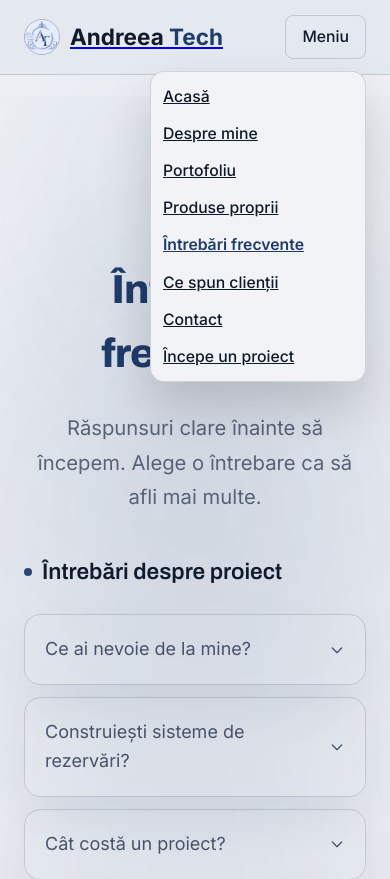
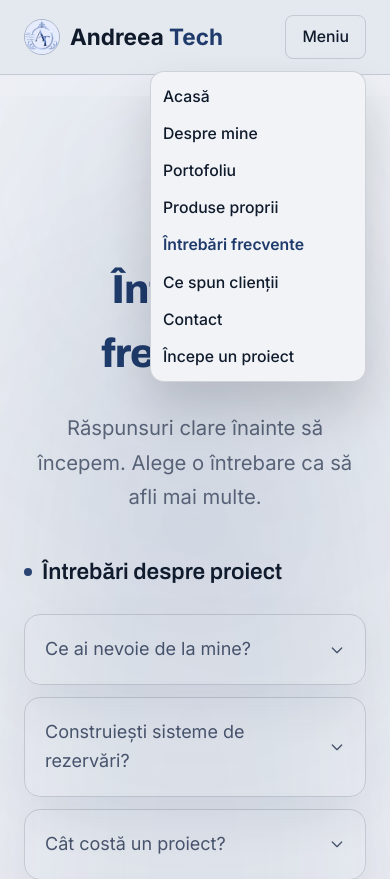
Before and after one commit to SanduAndreea22/andreeatech, a Django app: page /faq/ in a window 390 px wide, after a click on "Meniu". Shown: the top 879 px of the page. Run offline with Django 5.2, Linux system fonts and the light colour scheme.

Commit message:
Remove default underline from navbar links
.navbar-link, .navbar-brand, and .navbar-mobile-link relied on no
text-decoration rule, so the browser's default link underline showed
on every navbar item. The active-page indicator (a solid ::after bar)
was the only underline meant to be there.

Co-Authored-By: Claude Sonnet 5 <noreply@anthropic.com>
Claude-Session: https://claude.ai/code/session_01ChpHtjDpBANGCCsRsuCCHC

```diff
--- a/static/website/style.css
+++ b/static/website/style.css
@@ -377,6 +377,7 @@ main > section:first-of-type::before {
     align-items: center;
     gap: 10px;
     transition: opacity .2s ease;
+    text-decoration: none;
 }
 .navbar-brand:hover { opacity: .8; }
 
@@ -411,6 +412,7 @@ main > section:first-of-type::before {
     color: var(--ink);
     transition: var(--transition);
     position: relative;
+    text-decoration: none;
 }
 .navbar-link:hover { color: var(--blue-mid); }
 
@@ -463,7 +465,7 @@ main > section:first-of-type::before {
     gap: 12px;
 }
 
-.navbar-mobile-link { color: var(--ink); }
+.navbar-mobile-link { color: var(--ink); text-decoration: none; }
 .navbar-mobile-link.active { color: var(--blue-mid); font-weight: 600; }
 
 /* =========================================
```
